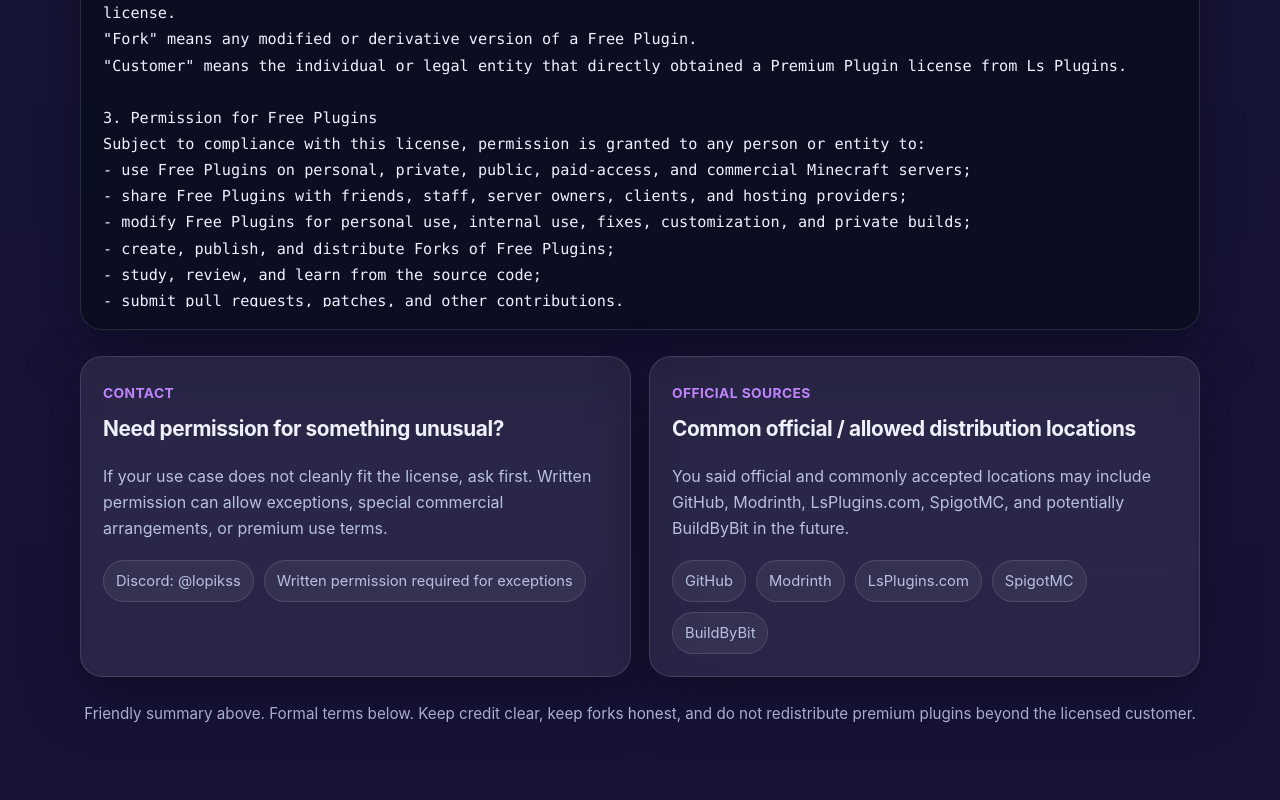
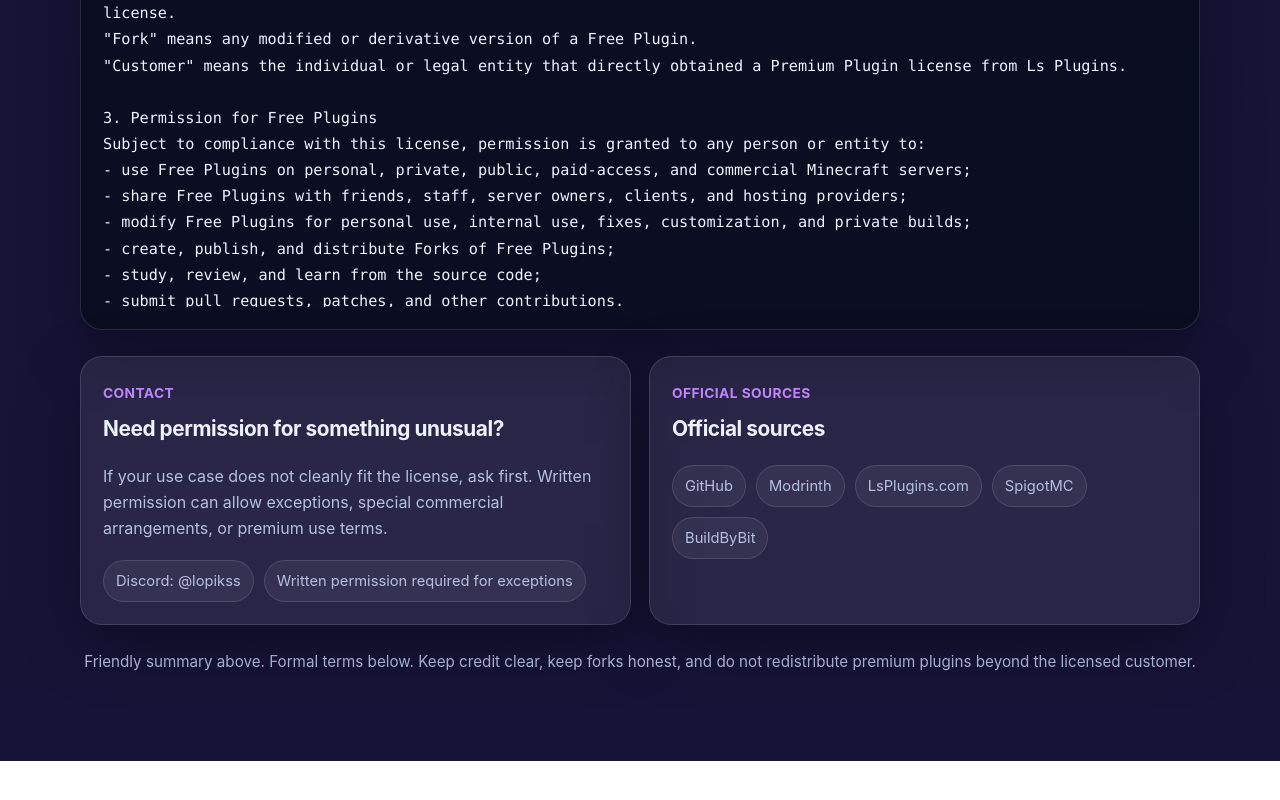
Before and after one commit to lopikss/lsplugins, a plain HTML site: page licence/index.html in a window 1280 px wide. Shown: the part 5712-6512 px from the top of the page. After the commit the page ends 6473 px from the top, so only its background shows below. Drawn offline with Linux system fonts and the light colour scheme.

Commit message:
Update official sources section with links

```diff
--- a/licence/index.html
+++ b/licence/index.html
@@ -1078,14 +1078,13 @@
 
         <section class="card">
           <span class="eyebrow">Official sources</span>
-          <h2>Common official / allowed distribution locations</h2>
-          <p class="muted">You said official and commonly accepted locations may include GitHub, Modrinth, LsPlugins.com, SpigotMC, and potentially BuildByBit in the future.</p>
+          <h2>Official sources</h2>
           <div class="tag-row">
-            <span class="tag">GitHub</span>
-            <span class="tag">Modrinth</span>
-            <span class="tag">LsPlugins.com</span>
-            <span class="tag">SpigotMC</span>
-            <span class="tag">BuildByBit</span>
+            <a class="tag" href="https://github.com" target="_blank">GitHub</a>
+            <a class="tag" href="https://modrinth.com" target="_blank">Modrinth</a>
+            <a class="tag" href="https://lsplugins.com" target="_blank">LsPlugins.com</a>
+            <a class="tag" href="https://www.spigotmc.org" target="_blank">SpigotMC</a>
+            <a class="tag" href="https://builtbybit.com" target="_blank">BuildByBit</a>
           </div>
         </section>
       </div>
```
